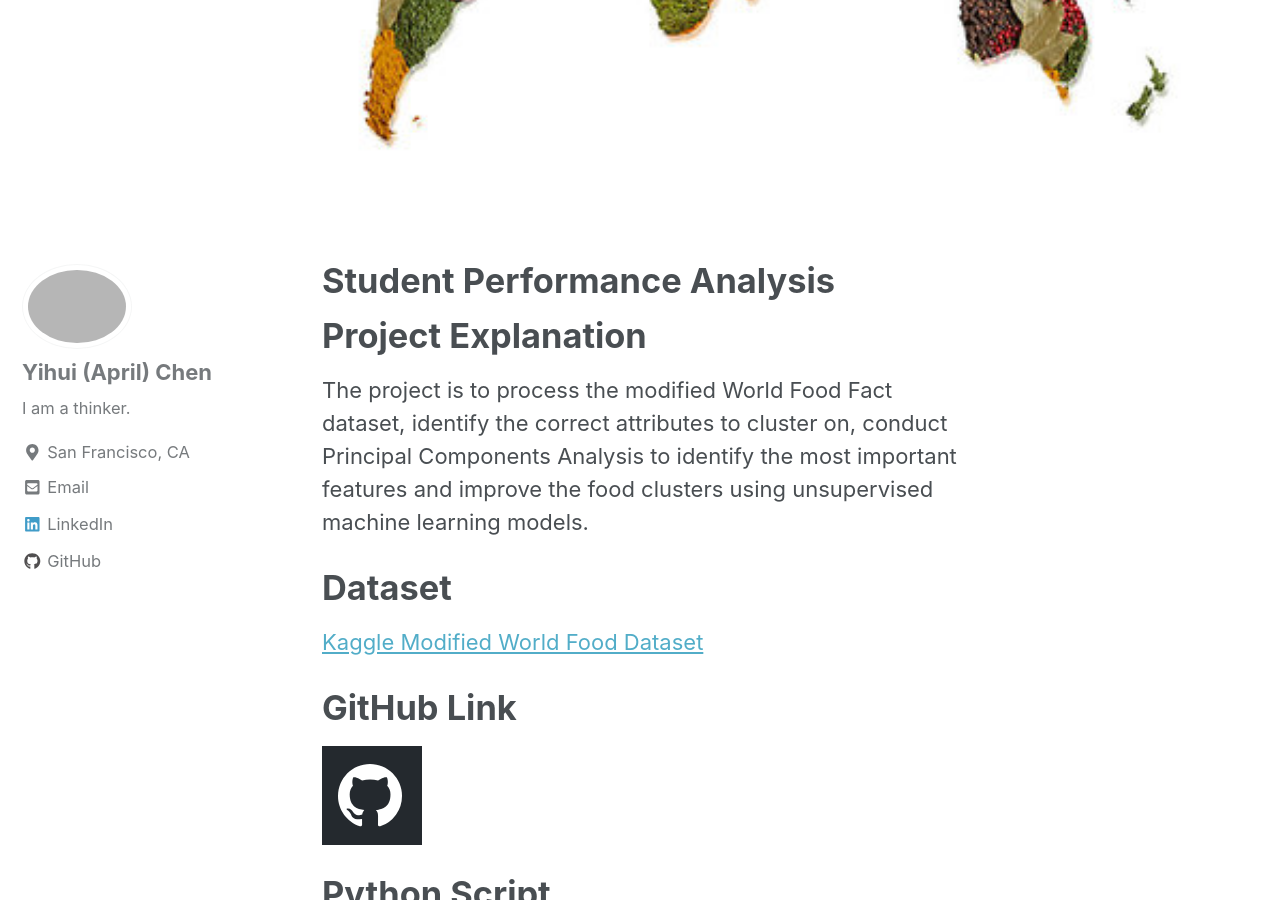
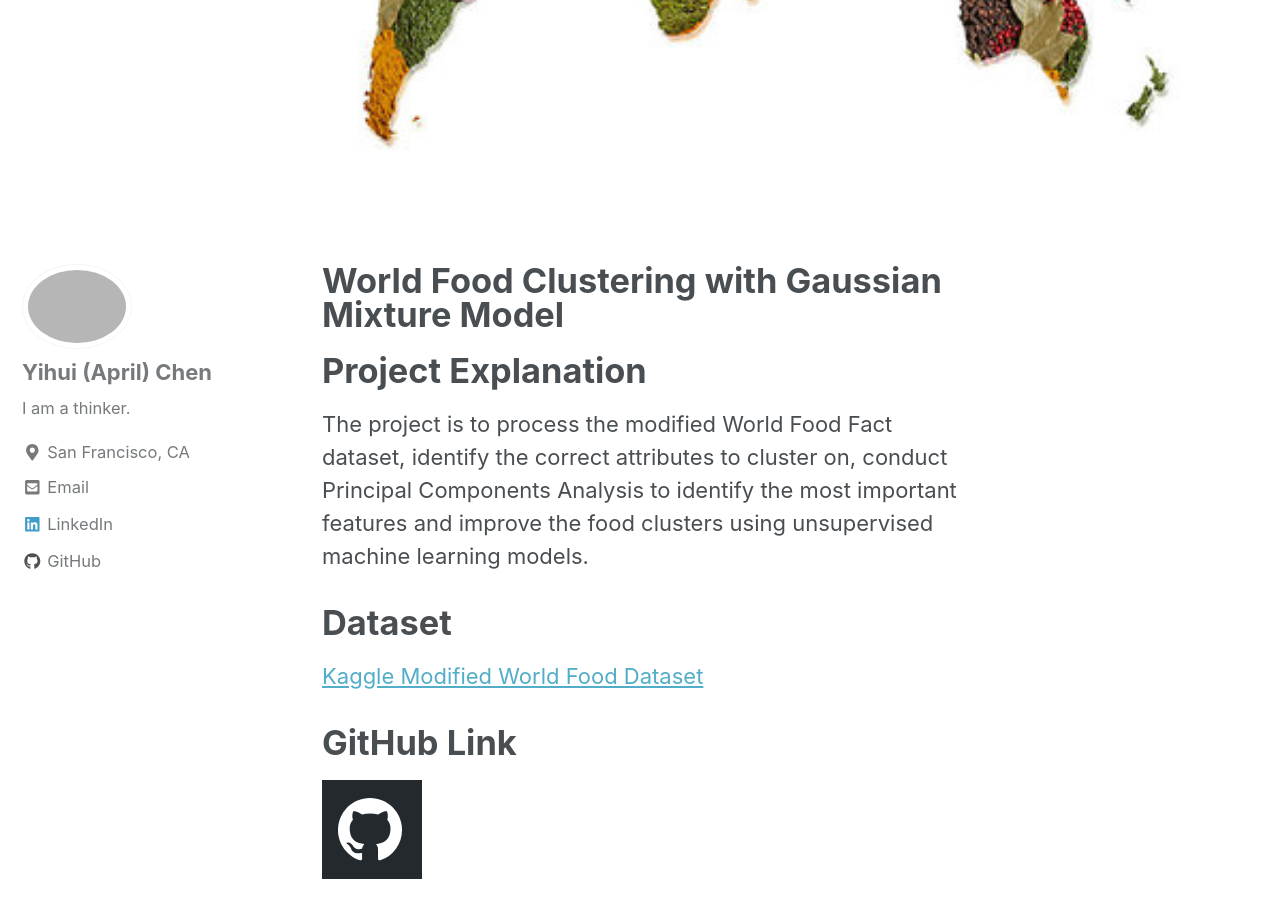
Before and after one commit to Chen2870/Chen2870.github.io, a Jekyll site: the page built from _posts/2019-02-15-worldfood.md, in a window 1280 px wide and 900 px high, scrolled down 703 px. Built offline with Jekyll 4.4.1, drawn with Linux system fonts in a browser that asks for light colours; nearby versions of some CDN libraries.

Commit message:
change title

```diff
--- a/_posts/2019-02-15-worldfood.md
+++ b/_posts/2019-02-15-worldfood.md
@@ -1,5 +1,5 @@
 ---
-title: "Student Performance Analysis"
+title: "World Food Clustering with Gaussian Mixture Model"
 date: 2019-02-15
 tags: [exploratory data analysis, pca, gaussian mixture model, clustering, data science, machine learning, kaggle, Student Performance]
 header:
```
